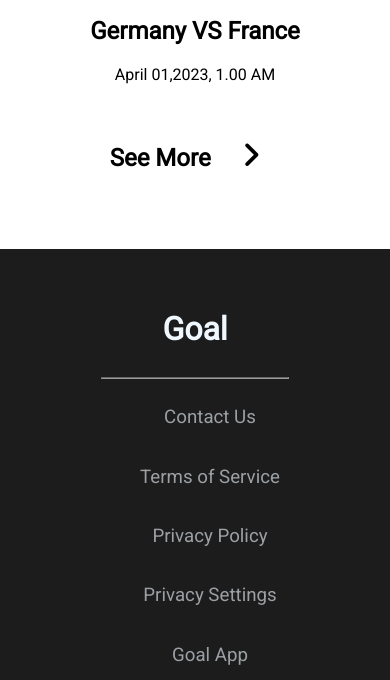
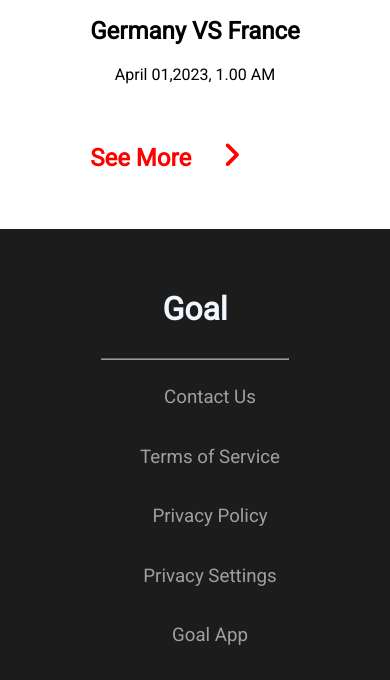
Before and after one commit to TH-Raju/world_cup, a plain HTML site: page sub_page/index.html in a window 390 px wide. Shown: the part 3140-3820 px from the top of the page. Drawn offline with Linux system fonts and the light colour scheme; a web font is replaced by a local one.

Commit message:
Responsive Done

```diff
--- a/style.css
+++ b/style.css
@@ -158,6 +158,7 @@ main {
 .see {
     color: red;
     text-align: right;
+    margin-right: 10%
 }
 
 
--- a/sub_page/index.html
+++ b/sub_page/index.html
@@ -192,11 +192,13 @@
                         <p>April 01,2023, 1.00 AM</p>
                     </div>
                 </div>
-            </div>
-            <div class="see">
-                <h2>See More <i class="fa-solid fa-angle-right ico"></i></h2>
+
             </div>
         </section>
+        <div class="see">
+            <h2>See More <i class="fa-solid fa-angle-right ico"></i></h2>
+        </div>
+
     </main>
 
     <footer>
--- a/sub_page/style.css
+++ b/sub_page/style.css
@@ -152,6 +152,12 @@ main {
 .flag-info {
     text-align: center;
     margin: 2px;
+}
+
+.see {
+    color: red;
+    text-align: right;
+    margin-right: 10%
 }
 
 
@@ -417,7 +423,9 @@ Tablet Screen
     }
 
     .see {
+        color: red;
         text-align: center;
+
     }
 
     /* --------------------
```
Also changed, not shown: index.html (+4 -3 lines).
